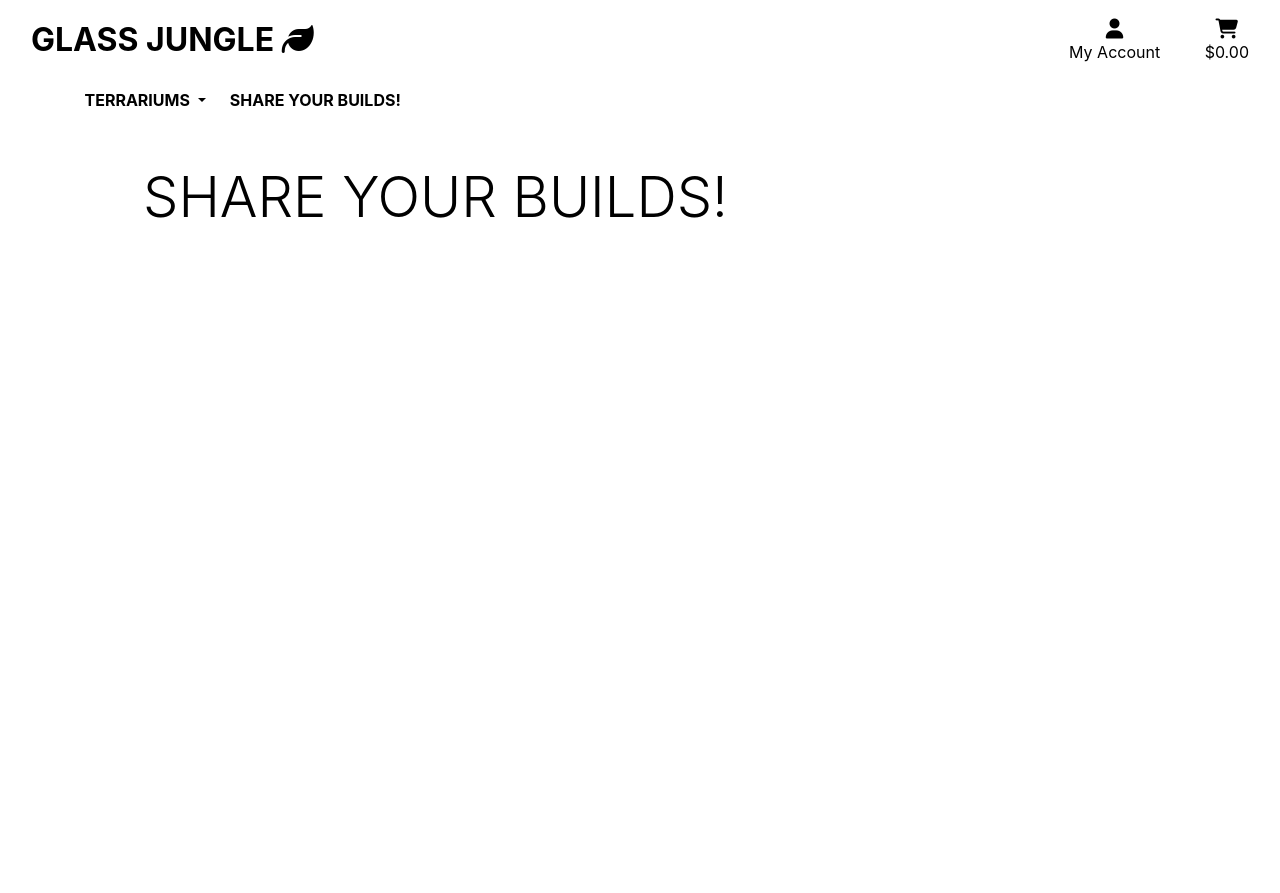
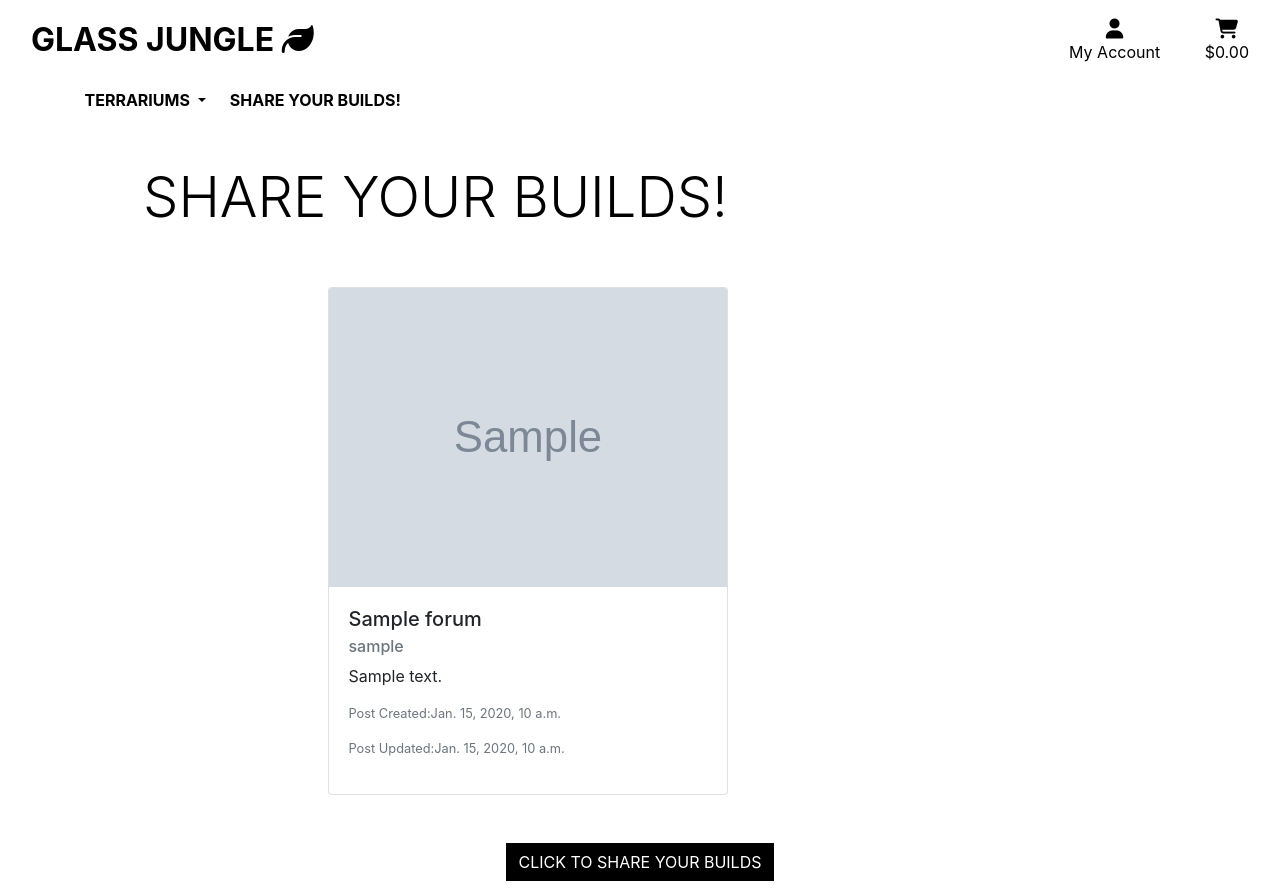
Before and after one commit to RvN-R/glassjungle, a Django app: page /forum/share_builds/ in a window 1280 px wide. Before the commit the page ends 218 px from the top, so only its background shows below. Run offline with Django 3.2, Linux system fonts and the light colour scheme; tables that the repository leaves empty hold one stand-in row (values such as "Sample post"); grey boxes marked "Sample" are stand-in pictures; parts of the project's set-up code (start-up, migrations or seed data) failed here and were passed over; some libraries are stand-ins or nearby versions.

Commit message:
Iterating through posts and rendering them onto share_builds.html

```diff
--- a/forum/templates/forum/share_builds.html
+++ b/forum/templates/forum/share_builds.html
@@ -20,6 +20,24 @@
     </div>
 </div>
 <div class="row">
-
+    {% for post in posts %}
+    <div class="col-md-6 offset-md-3 mt-5">
+        <div class="card" style="width: 25rem;">
+            <a href="#" target="#"><img src="/media/{{post.image}}" class="card-img-top" alt="Image from {{post.title}} post"></a>
+            <div class="card-body">
+                <h5 class="card-title">{{post.title}}</h5>
+                <h6 class="card-subtitle mb-2 text-muted">{{post.poster.username}}</h6>
+                <p class="card-text">{{post.comment}}</p>
+                <p class="small text-muted">Post Created:{{post.created}}</p>
+                <p class="small text-muted">Post Updated:{{post.updated}}</p>
+            </div>
+        </div>
+    </div>
+    {% endfor %}
+    <div class="col-md-6 offset-md-3 mt-5">
+        <div>
+            <h5 class="card-title text-center text-uppercase"><a href="#" class="btn btn-black rounded-0">Click to Share Your Builds </a></h5>
+        </div>
+    </div>
 </div>
 {% endblock %}
--- a/forum/views.py
+++ b/forum/views.py
@@ -11,5 +11,6 @@ import datetime
 
 def share_builds(request):
     """ A view to return share_builds page """
-    context = {}
-    return render(request, 'forum/share_builds.html')
+    posts = Forum.objects.all()
+    context = {"posts": posts}
+    return render(request, 'forum/share_builds.html', context)
```
Also changed, not shown: media/media/forum/dartfrogterra_insta.png (added), media/media/forum/the_frog_wall_insta.png (added). Lines whose indentation alone changed are shown as unchanged.
